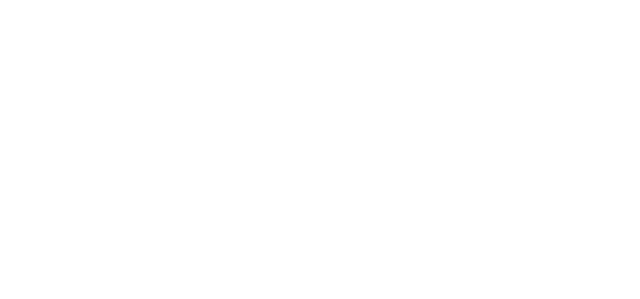
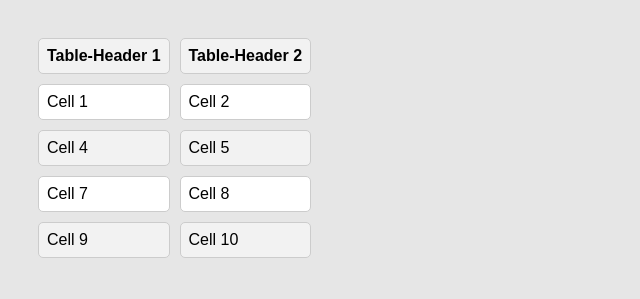
Before and after one commit to acciojob/clean-and-simple-zapshooter, a website: page main.html in a window 1280 px wide. Shown: the whole page, without its empty margins (0-640 px from the left). Drawn offline with Linux system fonts and the light colour scheme.

Commit message:
created a submission

```diff
--- a/main.html
+++ b/main.html
@@ -1,16 +1,68 @@
 <!DOCTYPE html>
+<html lang="en">
+<head>
+  <meta charset="UTF-8">
+  <title>Styled Table</title>
 
-<html>
+  <style>
+    body {
+      font-family: Arial, sans-serif;
+      background-color: #e6e6e6;
+      padding: 20px;
+    }
 
-<head>
-	<link rel="stylesheet" href="styles.css">
+    table {
+      border-collapse: separate;
+      border-spacing: 10px; /* creates gap between cells like in image */
+    }
+
+    th, td {
+      border: 1px solid #ccc;
+      padding: 8px;
+      border-radius: 5px;
+      text-align: left;
+    }
+
+    th {
+      font-weight: bold;
+      background-color: #f2f2f2;
+    }
+
+    /* Odd rows */
+    tr:nth-child(odd) td {
+      background-color: #f2f2f2;
+    }
+
+    /* Even rows */
+    tr:nth-child(even) td {
+      background-color: #ffffff;
+    }
+  </style>
 </head>
+<body>
 
-<body>
-	<!-- the entire body must be written by student -->
-    <script type="text/javascript" src="./script.js">
-</script>
+  <table>
+    <tr>
+      <th>Table-Header 1</th>
+      <th>Table-Header 2</th>
+    </tr>
+    <tr>
+      <td>Cell 1</td>
+      <td>Cell 2</td>
+    </tr>
+    <tr>
+      <td>Cell 4</td>
+      <td>Cell 5</td>
+    </tr>
+    <tr>
+      <td>Cell 7</td>
+      <td>Cell 8</td>
+    </tr>
+    <tr>
+      <td>Cell 9</td>
+      <td>Cell 10</td>
+    </tr>
+  </table>
 
 </body>
-
 </html>
```
